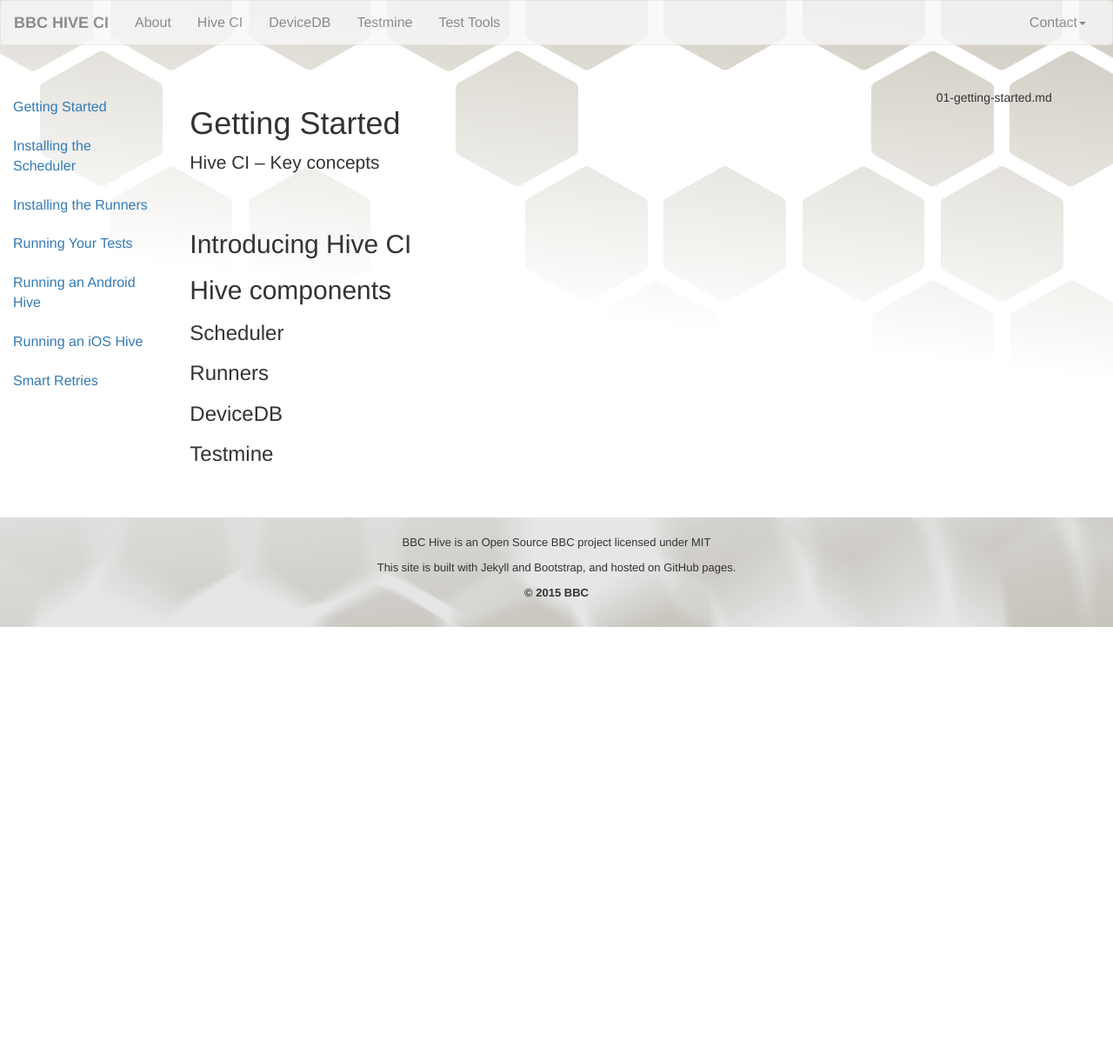
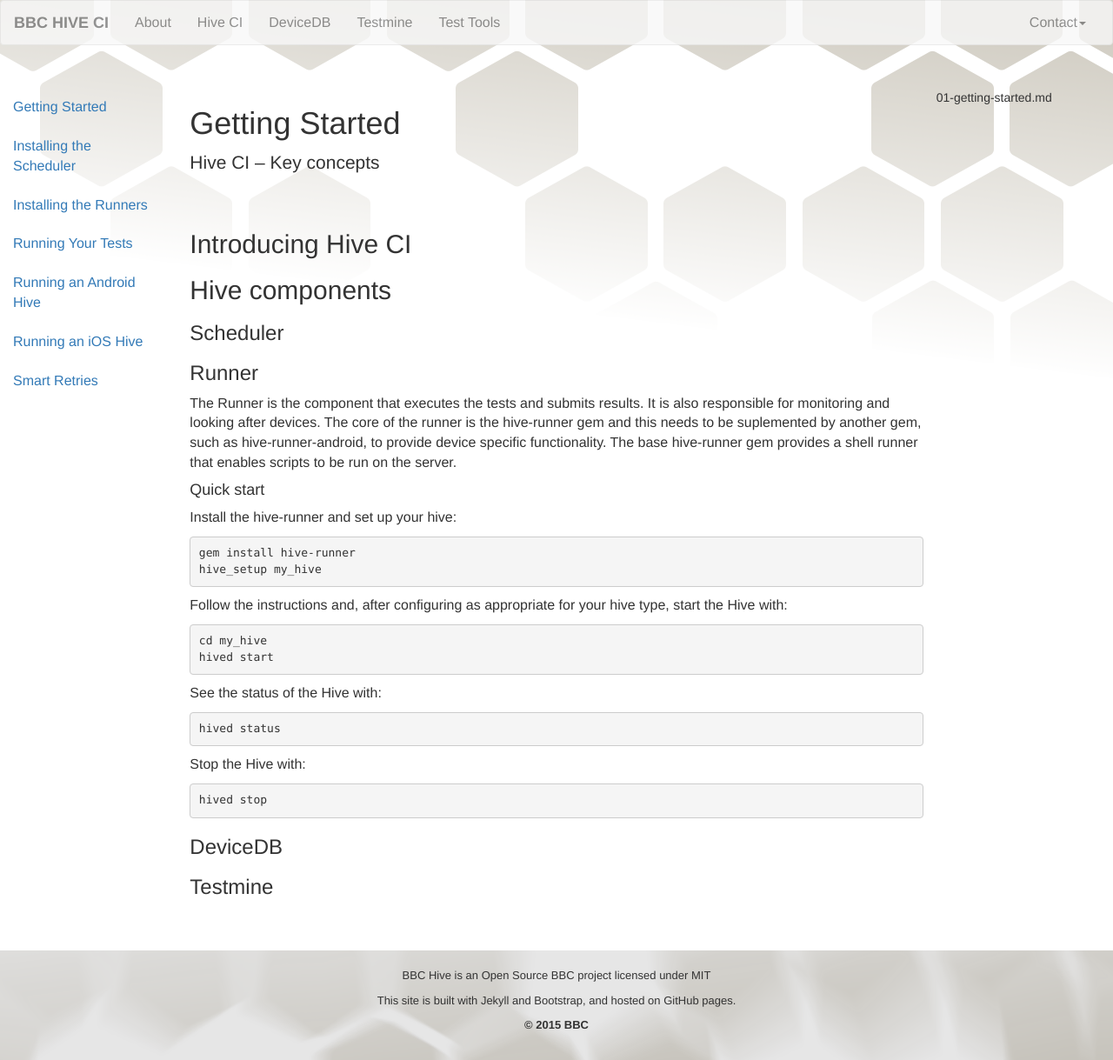
Before and after one commit to bbc/hive-ci, a Jekyll site: the page built from _documentation/01-getting-started.md, in a window 1280 px wide. Shown: the whole page at 87% size. Built offline with Jekyll 4.4.1, drawn with Linux system fonts in a browser that asks for light colours; nearby versions of some CDN libraries; before the commit the page ends 900 px from its top, so only the background shows below that.

Commit message:
hive-runner quickstart guide

```diff
--- a/_documentation/01-getting-started.md
+++ b/_documentation/01-getting-started.md
@@ -17,7 +17,35 @@
 
 ### Scheduler
 
-### Runners
+### Runner
+
+The Runner is the component that executes the tests and submits results. It is
+also responsible for monitoring and looking after devices. The core of the
+runner is the hive-runner gem and this needs to be suplemented by another gem,
+such as hive-runner-android, to provide device specific functionality. The base
+hive-runner gem provides a shell runner that enables scripts to be run on the
+server.
+
+#### Quick start
+
+Install the hive-runner and set up your hive:
+
+    gem install hive-runner
+    hive_setup my_hive
+
+Follow the instructions and, after configuring as appropriate for your hive
+type, start the Hive with:
+
+    cd my_hive
+    hived start
+
+See the status of the Hive with:
+
+    hived status
+
+Stop the Hive with:
+
+    hived stop
 
 ### DeviceDB
 
```
